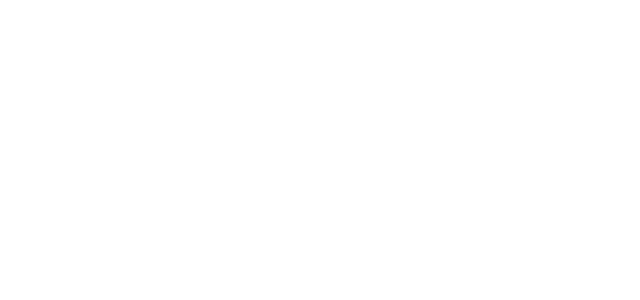
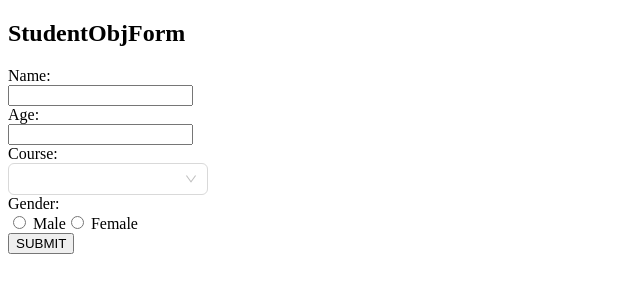
Before and after one commit to salahaKA/admin-dashboard, a React (Vite) app: page /studObjForm in a window 1280 px wide. Before the commit this address had no page. Shown: the top 300 px of the page, without its empty margins (0-640 px from the left). Built offline with nearby package versions, Linux system fonts and the light colour scheme.

Commit message:
Simple react Student form component for student obj data entry and state management

```diff
--- a/src/App.jsx
+++ b/src/App.jsx
@@ -10,6 +10,7 @@
 import EmpTable from "./Components/EmployeeManagement/EmpComponents/EmpTable";
 import ViewEmp from "./Components/EmployeeManagement/EmpComponents/ViewEmp";
 import EmpForm from "./Components/EmployeeManagement/EmpComponents/EmpForm";
+import StudentObjForm from "./Components/NormalObjectForm/StudentObjForm";
 
 const App = () => {
   const { theme } = useThemeStore();
@@ -36,6 +37,11 @@
           <Route path="/empForm/:id?" element={<EmpForm/>}/>
           <Route path="/employees" element={<EmpTable />} />
           <Route path="/employees/:id" element={<ViewEmp />} />
+
+
+
+          {/* Basic form, state management */}
+          <Route path="/studObjForm" element={<StudentObjForm/>}/>
         </Routes>
       </BrowserRouter>
     </ConfigProvider>
--- /dev/null
+++ b/src/Components/NormalObjectForm/StudentObjForm.jsx
@@ -0,0 +1,118 @@
+import React, { useState } from "react";
+import { Select } from "antd";
+
+const { Option } = Select;
+
+const StudentObjForm = () => {
+  const [student, setStudent] = useState({
+    name: "",
+    age: "",
+    course: "",
+    gender: "",
+  });
+
+  const courseList = ["MCA", "Btech", "BCA", "Mtech"];
+  const [submitted, setSubmitted] = useState(null);
+
+  const handleChange = (e) => {
+    const { name, value } = e.target;
+    setStudent((prev) => ({
+      ...prev,
+      [name]: value,
+    }));
+  };
+
+  const handleCourseChange = (value) => {
+    setStudent((prev) => ({
+      ...prev,
+      course: value,
+    }));
+  };
+
+  const handleSubmit = (e) => {
+    e.preventDefault();
+    setSubmitted(student);
+    console.log("Form submitted successfully!", student);
+  };
+
+  return (
+    <div>
+      <h2>StudentObjForm</h2>
+      <form onSubmit={handleSubmit}>
+        <label>Name:</label>
+        <br />
+        <input
+          type="text"
+          name="name"
+          value={student.name}
+          onChange={handleChange}
+        />
+        <br />
+
+
+        <label>Age:</label>
+        <br />
+        <input
+          type="number"
+          name="age"
+          value={student.age}
+          onChange={handleChange}
+        />
+        <br />
+
+
+        <label>Course:</label>
+        <br />
+        <Select
+          value={student.course}
+          onChange={handleCourseChange}
+          placeholder="Choose a course"
+          style={{ width: 200 }}
+        >
+          {courseList.map((course) => (
+            <Option key={course} value={course}>
+              {course}
+            </Option>
+          ))}
+        </Select>
+        <br />
+
+
+        <label>Gender:</label>
+        <br />
+        <input
+          type="radio"
+          name="gender"
+          value="Male"
+          checked={student.gender === "Male"}
+          onChange={handleChange}
+        />{" "}
+        Male
+        <input
+          type="radio"
+          name="gender"
+          value="Female"
+          checked={student.gender === "Female"}
+          onChange={handleChange}
+        />{" "}
+        Female
+        <br />
+
+        <button type="submit">SUBMIT</button>
+      </form>
+
+      {/* Show submitted data */}
+      {submitted && (
+        <div style={{ marginTop: "20px" }}>
+          <h3>Submitted Data:</h3>
+          <p><strong>Name:</strong> {submitted.name}</p>
+          <p><strong>Age:</strong> {submitted.age}</p>
+          <p><strong>Course:</strong> {submitted.course}</p>
+          <p><strong>Gender:</strong> {submitted.gender}</p>
+        </div>
+      )}
+    </div>
+  );
+};
+
+export default StudentObjForm;
```
